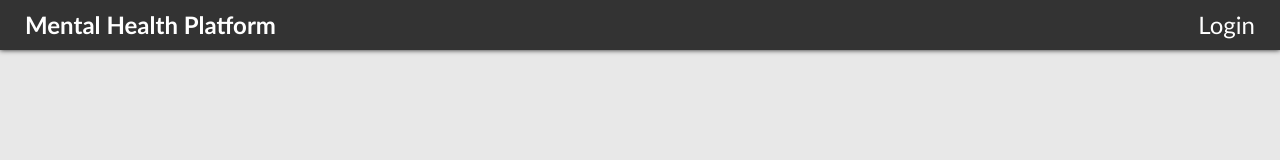
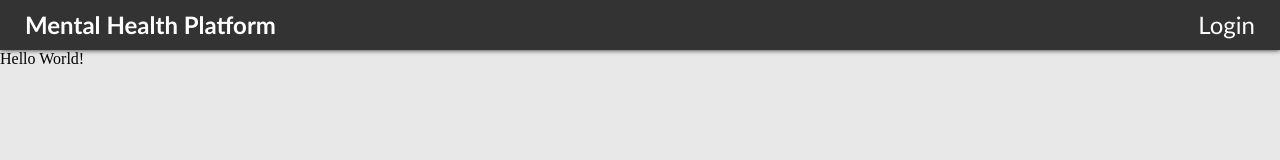
Before and after one commit to microsoft/MentalHealthPlatform, a React app in the folder client/: page /resourcespreview in a window 1280 px wide. Shown: the top 160 px of the page. Built offline with nearby package versions, Linux system fonts and the light colour scheme.

Commit message:
Create skeleton for Resources Preview component

```diff
--- a/client/src/Components/App.tsx
+++ b/client/src/Components/App.tsx
@@ -10,6 +10,7 @@ import { SignupLogin } from './SignupLogin/signup-login-provider';
 import { Forum } from './Forum/forum-provider';
 import { Chat } from './Chat/chat-provider';
 import { CreateChat } from './CreateChat/create-chat-provider';
+import ResourcesPreview from './ResourcesPreview/resources-preview';
 
 export type UserDataType = {
     userId: number;
@@ -57,6 +58,7 @@ export class UserProvider extends React.Component<{}, IUserContext> {
                             <Route exact path="/" render={() => <Redirect to="/topics" />} />
                             <Route exact path="/topics" component={() => <Topics />} />
                             <Route exact path="/login" component={() => <SignupLogin />} />
+                            <Route exact path="/resourcespreview" component={() => <ResourcesPreview />} />
                             <Route exact path={`/topics/topic:topicID`} component={() => <Forum />} />
                             <Route exact path={`/topics/topic:topicID/chat/:chatID`} component={() => <Chat UserContext={UserDataContext} />} />
                             <Route exact path={`/topics/topic:topicID/createChat`} component={() => <CreateChat UserContext={UserDataContext} />} />
--- a/client/src/Components/Chat/chat-provider.tsx
+++ b/client/src/Components/Chat/chat-provider.tsx
@@ -4,7 +4,7 @@
 import * as React from 'react';
 import { withRouter, RouteComponentProps, match } from 'react-router-dom';
 
-import ChatCanvas from "./chat-canvas"
+import ChatCanvas from "./chat-canvas";
 
 import { IUserContext } from '../App';
 import { baseGetRequest, basePostRequest } from "./../../util/base-requests";
--- /dev/null
+++ b/client/src/Components/ResourcesPreview/resources-preview.tsx
@@ -0,0 +1,20 @@
+// Copyright (c) Microsoft Corporation. All rights reserved.
+// Licensed under the MIT license.
+
+import * as React from 'react';
+// import * as classes from "./resources-preview";
+
+interface IResourcesPreviewProps {
+
+}
+
+const ResourcesPreview = (props: IResourcesPreviewProps) => {
+    const {
+    } = props;
+
+    return (
+        <div>Hello World!</div>
+    );
+};
+
+export default ResourcesPreview;
```
Also changed, not shown: client/src/Components/Forum/forum.css.d.ts (line endings or trailing spaces), client/src/Components/ResourcesPreview/resources-preview.css (added), client/src/Components/ResourcesPreview/resources-preview.css.d.ts (added), client/src/Components/Topics/topics.css.d.ts (line endings or trailing spaces).
